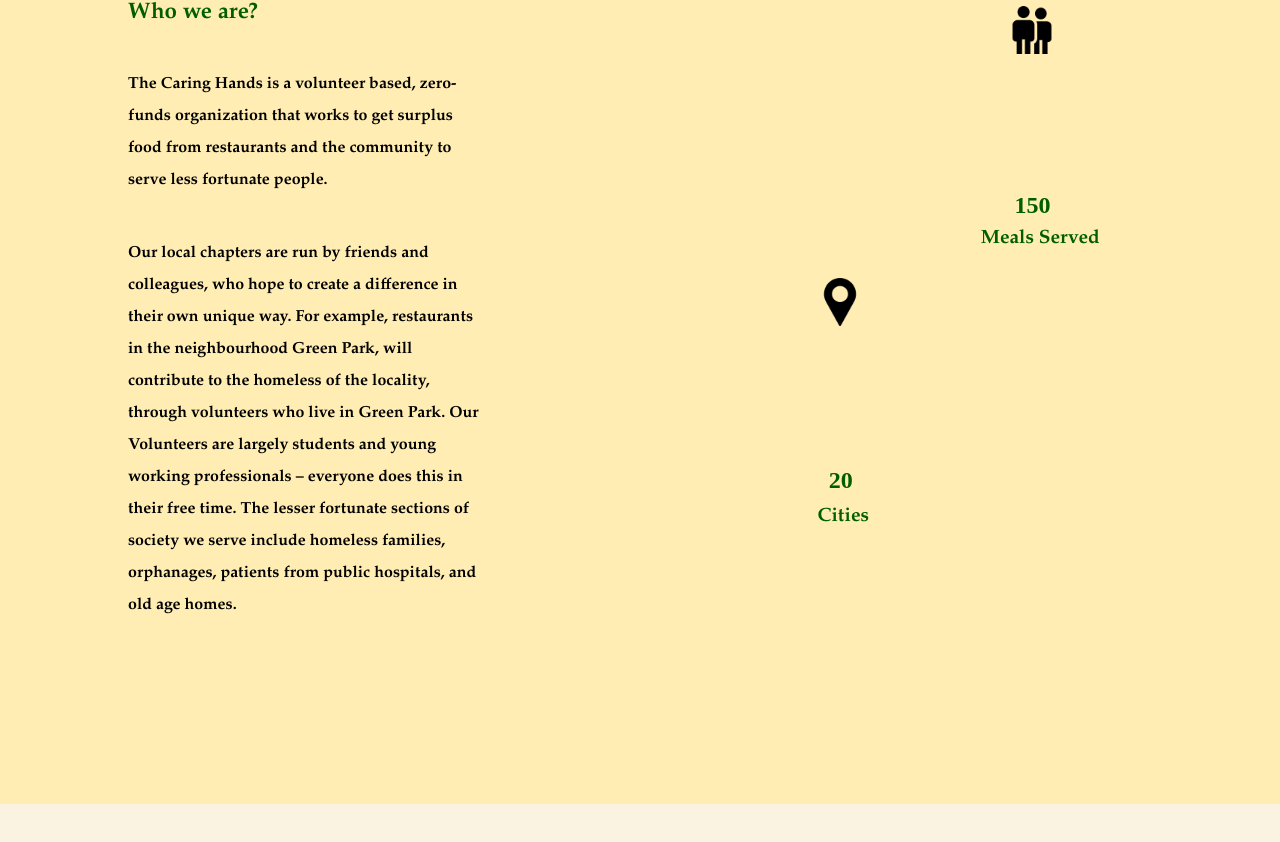
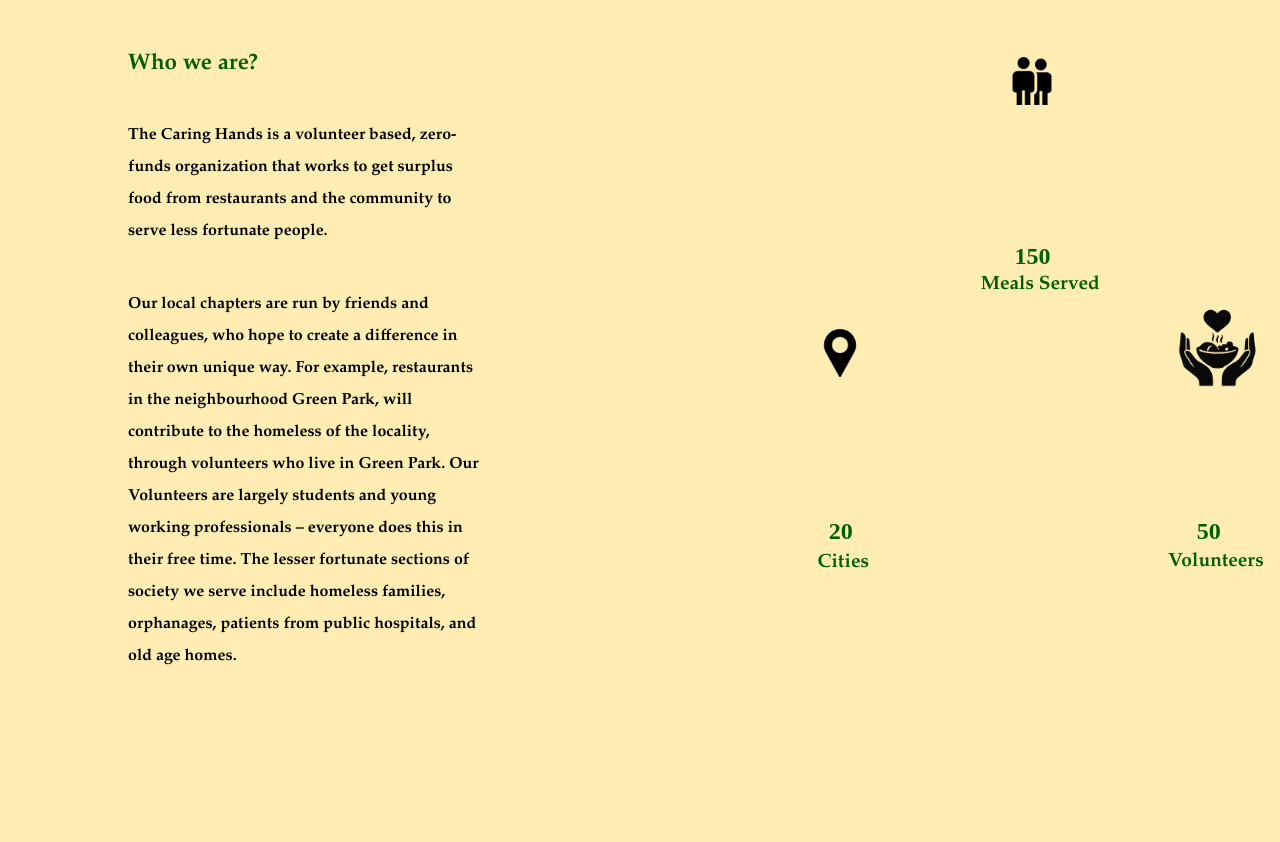
Before and after one commit to ashutoshthakur3110/Caring-Hands, a React (Vite) app in the folder frontend/food donation/: page / in a window 1280 px wide. Shown: the part 1832-2674 px from the top of the page. Before the commit the page ends 2636 px from the top, so only its background shows below. Built offline with nearby package versions, Linux system fonts and the light colour scheme.

Commit message:
add logo

```diff
--- a/frontend/food donation/components/Dashboard.jsx
+++ b/frontend/food donation/components/Dashboard.jsx
@@ -12,11 +12,17 @@ const joinForm = () => {
 
 function Dashboard(){
     return(
+        <>
+
         <div className="dashboard">
+            <div>
+                <img src="./public/logo.png" id="logo"></img>
+            </div>
             <h2>
                 CARING HANDS
             </h2>
             <div className="buttons">
+
             <button>Home</button>
             <button onClick={donateForm}>Donate</button>
             <div id="volunteer">
@@ -27,6 +33,7 @@ function Dashboard(){
             <button onClick={joinForm}>Join Us</button>
             </div>
         </div>
+        </>
     )
 }
 
--- a/frontend/food donation/components/Idea.jsx
+++ b/frontend/food donation/components/Idea.jsx
@@ -1,6 +1,7 @@
 import "../css/Idea.css"
 import Counter from "../components/Counter"
 import LocationCounter from "../components/LocationCounter"
+import VolunteerCounter from "../components/VolunteerCounter"
 
 
 const Idea = () => {
@@ -8,6 +9,7 @@ const Idea = () => {
     <div className="idea">
         <img src="./public/personimg.png" className="personimg"></img>
         <img src="./public/location.png" className="location"></img>
+        <img src="./public/logo.png" className="logo"></img>
     <h2 className="header">The Idea</h2>
     <h3 className="head1">Who we are?</h3>
     <p className="describe1">The Caring Hands is a volunteer based, zero-funds organization that works to get surplus food from restaurants and the community to serve less fortunate people.</p>
@@ -15,9 +17,11 @@ const Idea = () => {
 
     <Counter target="150" />
     <LocationCounter target="20"/>
+    <VolunteerCounter target="50"/>
 
     <p className="served">Meals Served</p>
     <p className="cities">Cities</p>
+    <p className="volunteer">Volunteers</p>
     </div>
   )
 }
--- /dev/null
+++ b/frontend/food donation/components/VolunteerCounter.jsx
@@ -0,0 +1,58 @@
+import "../css/Idea.css"
+import React, { useEffect, useRef, useState } from 'react'
+
+const VolunteerCounter = ({ target }) => {
+  const [count, setCount] = useState(0)
+  const [hasAnimated, setHasAnimated] = useState(false)
+  const ref = useRef(null)
+
+  // Trigger only when visible on screen
+  useEffect(() => {
+    const observer = new IntersectionObserver(
+      ([entry]) => {
+        if (entry.isIntersecting && !hasAnimated) {
+          setHasAnimated(true)
+        }
+      },
+      { threshold: 0.5 }
+    )
+
+    if (ref.current) observer.observe(ref.current)
+
+    return () => {
+      if (ref.current) observer.unobserve(ref.current)
+    }
+  }, [hasAnimated])
+
+  // Counter Animation logic
+  useEffect(() => {
+    if (!hasAnimated) return
+
+    let start = 0
+    const end = parseInt(target)
+    if (start === end) return
+
+    const duration = 4000
+    const incrementTime = 30
+    const step = Math.ceil(end / (duration / incrementTime))
+
+    const timer = setInterval(() => {
+      start += step
+      if (start >= end) {
+        start = end
+        clearInterval(timer)
+      }
+      setCount(start)
+    }, incrementTime)
+
+    return () => clearInterval(timer)
+  }, [hasAnimated, target])
+
+  return (
+    <div ref={ref} className="VolunteerCounter">
+      {count}
+    </div>
+  )
+}
+
+export default VolunteerCounter
--- a/frontend/food donation/css/Dashboard.css
+++ b/frontend/food donation/css/Dashboard.css
@@ -1,6 +1,15 @@
 *{
     margin: 0;
     padding: 0;
+}
+
+#logo{
+    height: 2.2rem;
+    position: relative;
+    margin-bottom: -1.9rem;
+    left: -3rem;
+
+
 }
 
 .dashboard{
--- a/frontend/food donation/css/Idea.css
+++ b/frontend/food donation/css/Idea.css
@@ -15,6 +15,13 @@
     position: relative;
     left: 48rem;
     top: 31rem
+}
+
+.logo{
+    height: 5rem;
+    position: relative;
+    left: 67rem;
+    top: 31.6rem
 }
 
 .header{
@@ -55,7 +62,7 @@
 .served{
     font-family: garamond;
     position: relative;
-    bottom: 30.6rem;
+    bottom: 32.6rem;
     padding-left: 61.3rem;
     font-size: larger;
     font-weight: bold;
@@ -76,9 +83,30 @@
 .cities{
     font-family: garamond;
     position: relative;
-    bottom: 17.3rem;
+    bottom: 19.3rem;
     padding-left: 51.1rem;
     font-size: larger;
     font-weight: bold;
     color: #005e00;
 }
+
+.VolunteerCounter{
+font-size: 24px;
+    font-weight: bold;
+    color: #005e00;
+    position: relative;
+    bottom: 13rem;
+    padding-left: 74.8rem;
+    transition: transform 0.3s ease;
+
+}
+
+.volunteer{
+    font-family: garamond;
+    position: relative;
+    bottom: 23.4rem;
+    padding-left: 73rem;
+    font-size: larger;
+    font-weight: bold;
+    color: #005e00;
+}
```
Also changed, not shown: frontend/food donation/public/logo.png (added).
